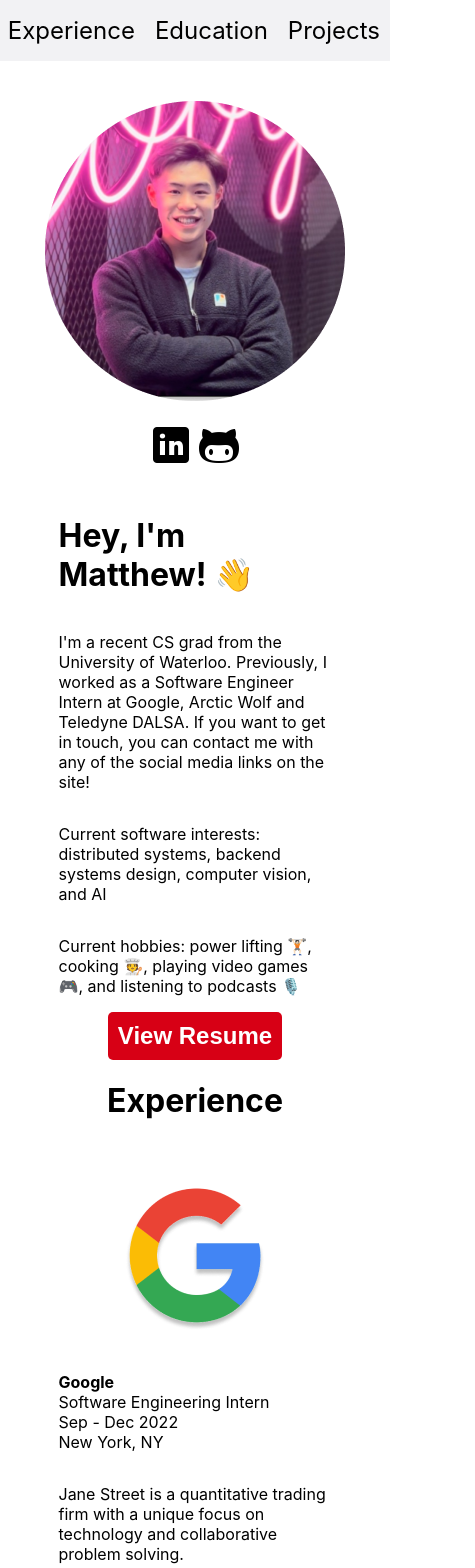
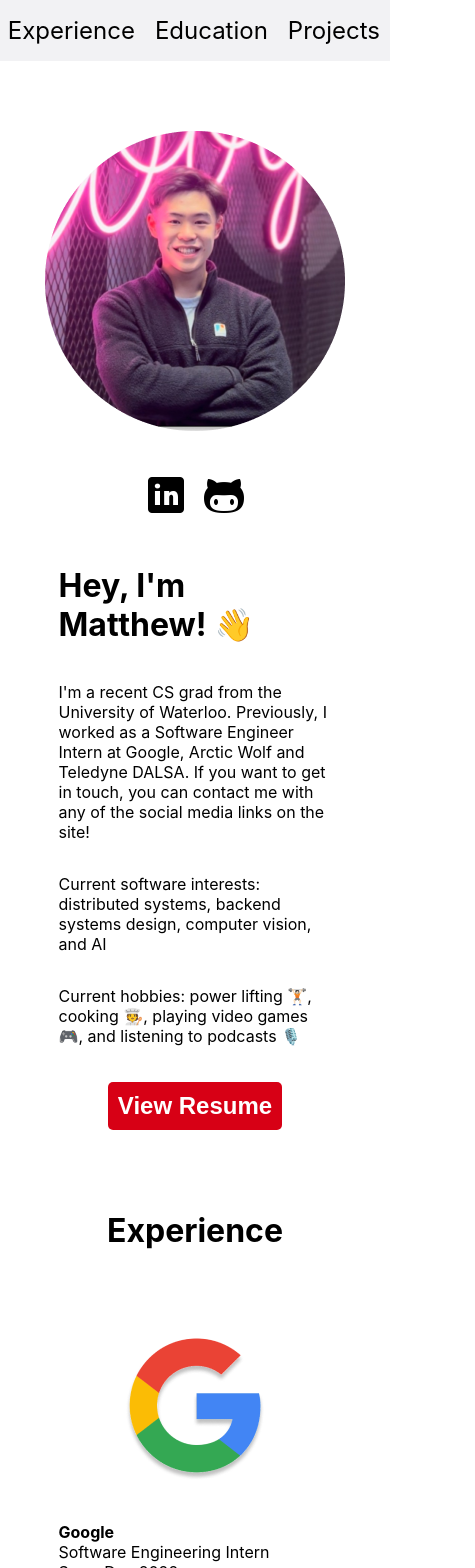
Before and after one commit to matthewtlam/matthewtlam.com, a React (Create React App) app: page / in a window 390 px wide. Shown: the top 1568 px of the page, 475 px wide, since content can reach past the window. Built offline with nearby package versions, Linux system fonts and the light colour scheme.

Commit message:
Update styling

```diff
--- a/src/components/About.css
+++ b/src/components/About.css
@@ -1,38 +1,43 @@
-.image-text-layout {
+.about-layout {
   display: flex;
   align-items: center;
   justify-content: space-around;
 }
 
-.image-container {
+.about-image-container {
   flex: 1;
   padding: 20px;
 }
 
-.row {
+.about-image-container img {
+  padding-left: 5px;
+  padding-right: 5px;
+}
+
+.about-row {
   display: flex;
   justify-content: center;
   margin-top: 20px;
 }
 
-.text-container {
+.about-text-container {
   flex: 1;
   display: flex;
   flex-direction: column;
   align-items: flex-start;
 }
 
-.text-container h1 {
+.about-text-container h1 {
   width: 70%;
   text-align: left;
 }
 
-.text-container p {
+.about-text-container p {
   width: 70%;
   text-align: left;
 }
 
-.text-container button {
+.about-text-container button {
   background-color: #D70015;
   color: white;
   border: none;
@@ -42,3 +47,22 @@
   padding: 10px;
   cursor: pointer;
 }
+
+@media (max-width: 768px) {
+  .about-layout {
+    flex-direction: column;
+    align-items: center;
+  }
+
+  .about-image-container {
+    flex: none;
+  }
+
+  .about-text-container {
+    flex: none;
+    display: flex;
+    align-items: center;
+    flex-direction: column;
+    justify-content: center;
+  }
+}
--- a/src/components/About.js
+++ b/src/components/About.js
@@ -1,17 +1,19 @@
-import React from 'react';
-import './About.css';
+import React from 'react'
+import './About.css'
+import './Section.css'
 import pfp from "../images/pfp.png"
 import octocat from "../images/octocat.png"
 import linkedin from "../images/linkedin.png"
 
 function About() {
   return (
-    <div className="image-text-layout">
-      <div className="image-container">
-        <div className="row">
+    <div className="about-layout section">
+      <div className="about-image-container">
+        <div className="about-row">
           <img src={pfp} alt="Profile Picture"/>
         </div>
-        <div className="row">
+        <br/>
+        <div className="about-row">
           <a href="https://www.linkedin.com/in/matthewtlam/" target="_blank" rel="noopener noreferrer">
           <img src={linkedin} alt="LinkedIn Logo"/>
           </a>
@@ -20,7 +22,7 @@
           </a>
         </div>
       </div>
-      <div className="text-container">
+      <div className="about-text-container">
         <h1>Hey, I'm Matthew! 👋</h1>
         <p>I'm a recent CS grad from the University of Waterloo.
             Previously, I worked as a Software Engineer Intern at Google,
@@ -29,6 +31,7 @@
         </p>
         <p>Current software interests: distributed systems, backend systems design, computer vision, and AI</p>
         <p>Current hobbies: power lifting 🏋🏻‍️, cooking 🧑‍🍳, playing video games 🎮, and listening to podcasts 🎙️</p>
+        <br/>
         <button>View Resume</button>
       </div>
     </div>
--- a/src/components/Education.js
+++ b/src/components/Education.js
@@ -1,4 +1,5 @@
 import React from 'react'
+import './Section.css'
 import ResumeCard from './ResumeCard'
 import universityofwaterloo from '../images/university-of-waterloo.png'
 
@@ -21,7 +22,7 @@
   })
 
   return (
-    <div>
+    <div className='section'>
       <h1>Education</h1>
       {renderedEducationExperiences}
     </div>
--- a/src/components/Experience.js
+++ b/src/components/Experience.js
@@ -1,4 +1,5 @@
 import React from 'react'
+import './Section.css'
 import WorkExperience from './ResumeCard'
 import google from "../images/google.png"
 import arcticwolf from "../images/arctic-wolf.png"
@@ -12,7 +13,7 @@
       position: "Software Engineering Intern",
       location: "New York, NY",
       duration: "Sep - Dec 2022",
-      description: "Jane Street is a quantitative trading firm with a unique focus on technology and collaborative problem solving."
+      description: "Google ChromeOS is a fast, secure, and versatile Linux-based operating system derived from open-source ChromiumOS and powers Chromebooks and other Chrome devices."
     },
     {
       company: "Arctic Wolf",
@@ -20,7 +21,7 @@
       position: "Software Engineering Intern",
       location: "Waterloo, ON",
       duration: "May - Aug 2022",
-      description: "Jane Street is a quantitative trading firm with a unique focus on technology and collaborative problem solving."
+      description: "Arctic Wolf Networks provides real-time cybersecurity threat monitoring services to help organizations protect their networks and systems by leveraging cloud technology."
     },
     {
       company: "Teledyne DALSA",
@@ -28,7 +29,7 @@
       position: "Image Processing Intern",
       location: "Waterloo, ON",
       duration: "Sep - Dec 2021",
-      description: "Jane Street is a quantitative trading firm with a unique focus on technology and collaborative problem solving."
+      description: "Teledyne DALSA, a subsidiary of Teledyne Technologies, creates imaging technology, developing advanced image sensors, cameras, and software for image processing and analysis."
     }
   ]
 
@@ -39,7 +40,7 @@
   })
 
   return (
-    <div>
+    <div className="section">
       <h1>Experience</h1>
       {renderedWorkExperiences}
     </div>
--- a/src/components/Navbar.css
+++ b/src/components/Navbar.css
@@ -1,7 +1,10 @@
 nav {
+  position: sticky;
+  top: 0;
   background-color: #F2F2F4;
   display: flex;
   justify-content: flex-end;
+
 }
 
 ul {
--- a/src/components/ProjectCard.css
+++ b/src/components/ProjectCard.css
@@ -1,10 +1,9 @@
 .project-card-layout {
-  /* background-color: #F2F2F4;
-  margin-left: 10%;
-  margin-right: 10%; */
   display: flex;
   align-items: center;
   justify-content: space-around;
+  padding-top: 20px;
+  padding-bottom: 20px;
 }
 
 .project-image-container {
@@ -69,21 +68,24 @@
   font-size: 18px;
   font-weight: bold;
 }
-/* @media (max-width: 768px) {
-  .image-text-layout {
+
+@media (max-width: 768px) {
+  .project-card-layout {
     flex-direction: column;
     align-items: center;
+    padding-top: 20px;
+    padding-bottom: 20px;
   }
 
-  .image-container {
+  .project-image-container {
     flex: none;
   }
 
-  .text-container {
+  .project-text-container {
     flex: none;
     display: flex;
     align-items: center;
     flex-direction: column;
     justify-content: center;
   }
-} */
+}
--- a/src/components/Projects.js
+++ b/src/components/Projects.js
@@ -1,4 +1,5 @@
 import React from 'react'
+import './Section.css'
 import ProjectCard from './ProjectCard'
 import campuscompanion from "../images/campus-companion.png"
 import mde from "../images/monocular-depth-estimation.png"
@@ -48,7 +49,7 @@
   })
 
   return (
-    <div>
+    <div className='section'>
       <h1>Projects</h1>
       {renderedProjects}
     </div>
--- a/src/components/ResumeCard.css
+++ b/src/components/ResumeCard.css
@@ -1,52 +1,56 @@
-.image-text-layout {
+.resume-card-layout {
   display: flex;
   align-items: center;
   justify-content: space-around;
+  padding-top: 20px;
+  padding-bottom: 20px;
 }
 
-.image-container {
+.resume-image-container {
   flex: 1;
   padding: 20px;
 }
 
-.row {
+.resume-row {
   display: flex;
   justify-content: center;
   margin-top: 20px;
 }
 
-.text-container {
+.resume-text-container {
   flex: 1;
   display: flex;
   flex-direction: column;
   align-items: flex-start;
 }
 
-.text-container h1 {
+.resume-text-container h1 {
   width: 70%;
   text-align: left;
 }
 
-.text-container p {
+.resume-text-container p {
   width: 70%;
   text-align: left;
 }
 
-.bold-text {
+.resume-bold-text {
   font-weight: bold;
 }
 
 @media (max-width: 768px) {
-  .image-text-layout {
+  .resume-card-layout {
     flex-direction: column;
     align-items: center;
+    padding-top: 20px;
+    padding-bottom: 20px;
   }
 
-  .image-container {
+  .resume-image-container {
     flex: none;
   }
 
-  .text-container {
+  .resume-text-container {
     flex: none;
     display: flex;
     align-items: center;
--- a/src/components/ResumeCard.js
+++ b/src/components/ResumeCard.js
@@ -3,13 +3,13 @@
 
 function ResumeCard(props) {
   return (
-    <div className="image-text-layout">
-      <div className="image-container">
-        <div className="row">
+    <div className="resume-card-layout">
+      <div className="resume-image-container">
+        <div className="resume-row">
           <img src={props.image} alt={(props.company || props.school) + " Logo"}/>
         </div>
       </div>
-      <div className="text-container">
+      <div className="resume-text-container">
         <p>
           <strong>{props.company || props.school}</strong> {props.company || props.school ? <br/>: null}
           {props.degree}{props.degree ? <br/>: null}
--- /dev/null
+++ b/src/components/Section.css
@@ -0,0 +1,4 @@
+.section {
+  padding-top: 30px;
+  padding-bottom: 30px;
+}
```
Lines whose indentation alone changed are shown as unchanged.
